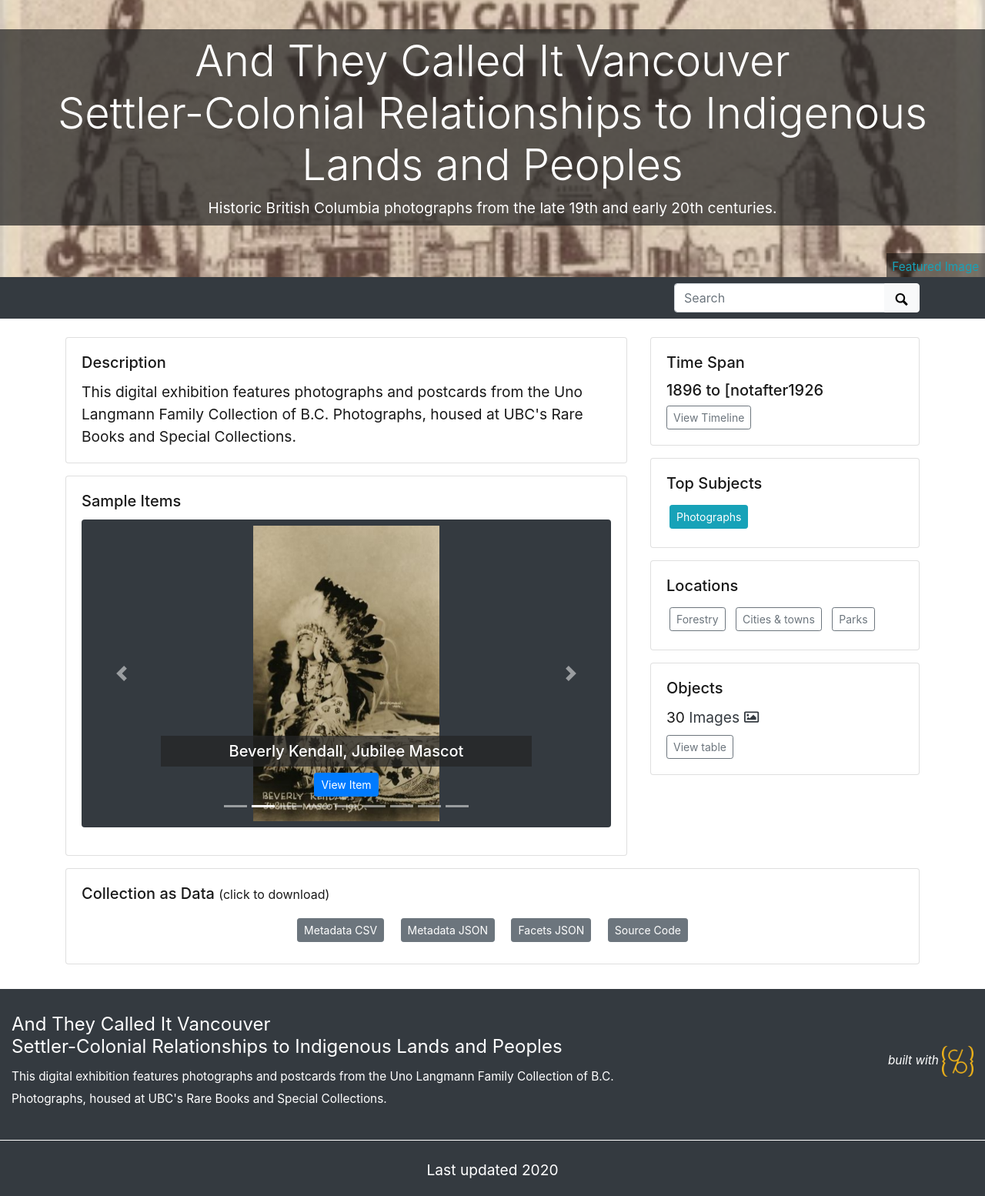
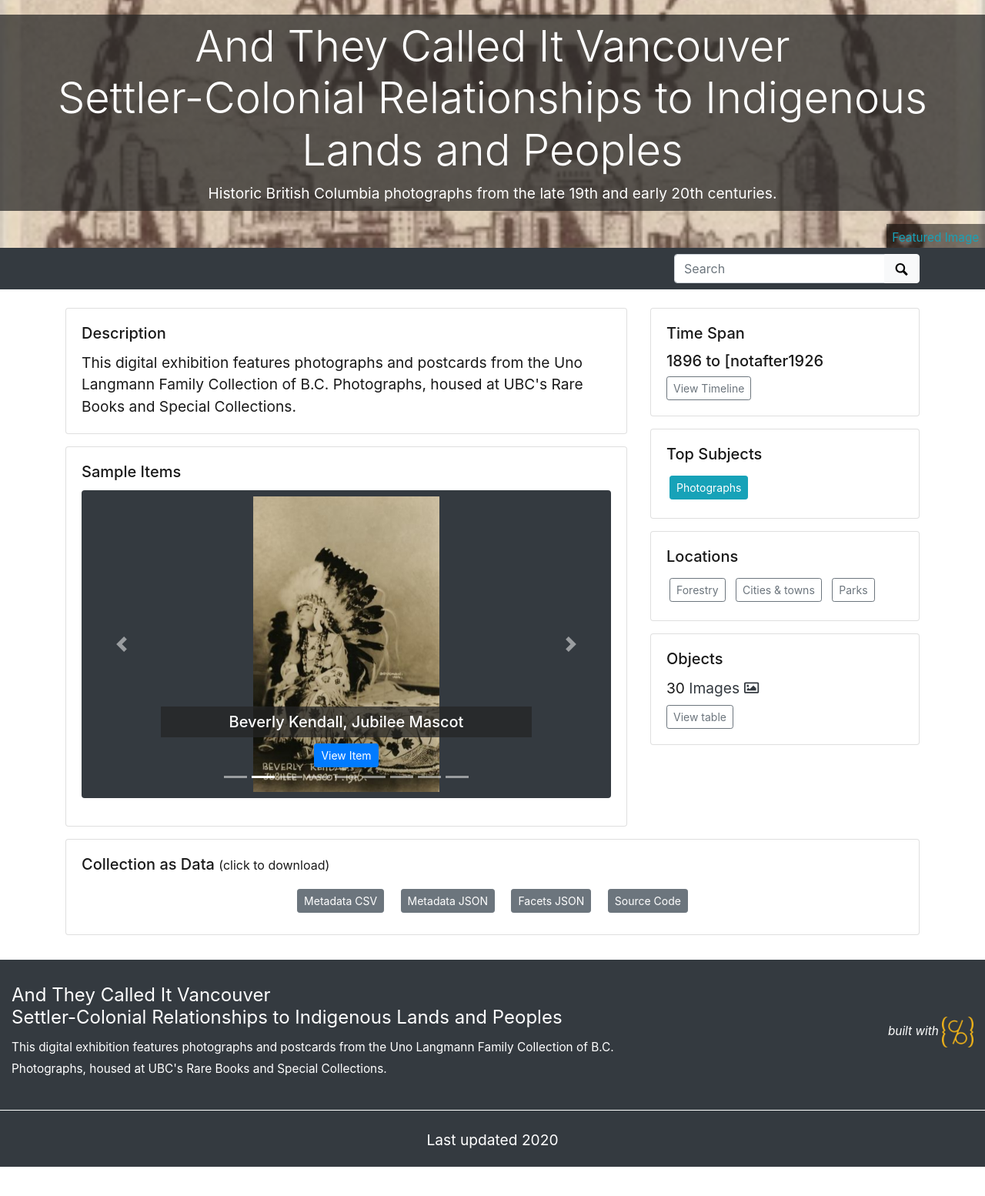
Before and after one commit to ashlynnprasad/langmann-2021, a Jekyll site: the page built from index.md, in a window 1280 px wide. Shown: the whole page at 77% size. Built offline with Jekyll 4.4.1, drawn with Linux system fonts in a browser that asks for light colours; after the commit the page ends 1516 px from its top, so only the background shows below that.

Commit message:
Update theme.yml

```diff
--- a/_data/theme.yml
+++ b/_data/theme.yml
@@ -10,7 +10,7 @@
 # use either an objectid (from an item in this collect), a relative location of an image in this repo, or a full url to an image elsewhere
 featured-image: langmann019
 # optional: add extra padding around collection title for a larger image feature.
-home-title-y-padding: 2em # Default is 8em
+home-title-y-padding: 1em # Default is 8em
 # optional: change position of background image, center, top, bottom
 home-banner-image-position: # Default is center
 # height of the carousel at the bottom of the home page; this is in px, but just enter a number (don't include "px"). Default is 300
```
